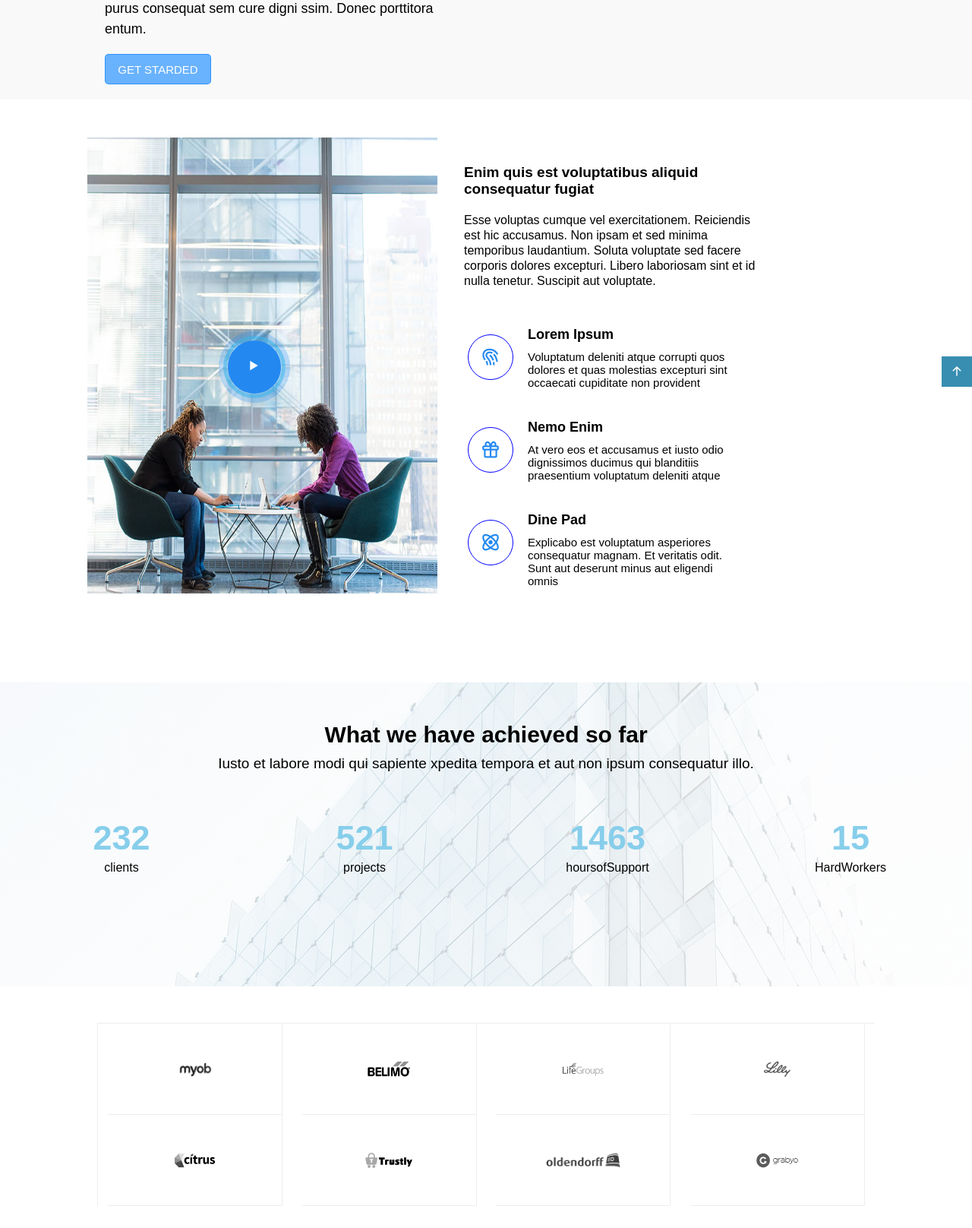
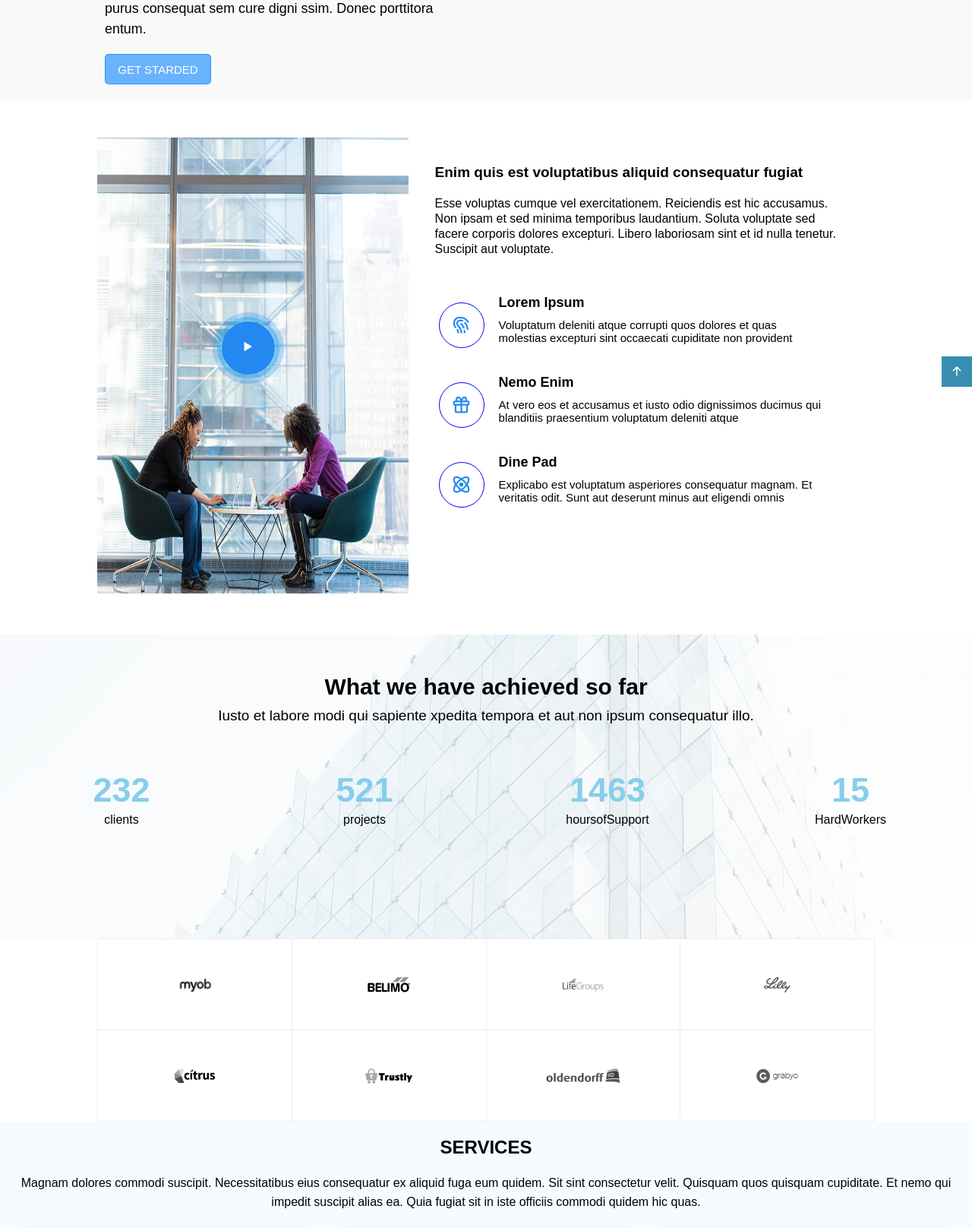
Before and after one commit to esakkirajmari/portfolio-2, a plain HTML site: page index.html in a window 1280 px wide. Shown: the part 276-1892 px from the top of the page at 76% size. Drawn offline with Linux system fonts and the light colour scheme.

Commit message:
css/style.css

```diff
--- a/css/style.css
+++ b/css/style.css
@@ -155,13 +155,13 @@
 }
 @media(min-width:1025px){
 	.feature-row-2{
-		width:90%;
+		width:100%;
 	}
 	.feature-col-1{
-		width:50%;
+		width:40%;
 	}
 	.feature-col-2{
-		width:50%;
+		width:60%;
 		padding:35px;
 	}
 }
@@ -350,14 +350,13 @@
 .feature-row-4{
 	width:80%;
 	margin:0 auto;
-	padding:3rem 0 ;
+
 }
 .about-logo{
 	border-top:1px solid #eee;
 	border-left:1px solid #eee;
 }
 .logo-gap{
-	width:90%;
 	border-bottom:1px solid #eee;
 	border-right:1px solid #eee;
 	display:flex;
@@ -400,7 +399,7 @@
 		justify-content:space-between;
 		margin:25px;
 	}
-	.card-3 i{
+	.service-icon i{
 		position:absolute;
 		align-content:center;
 		font-size:60px;
@@ -809,7 +808,7 @@ span{
 		width:100%;
 	}
 	.card-6{
-		width:32%;
+		width:30%;
 	}
 }
 @media(min-width:1025px){
--- a/index.html
+++ b/index.html
@@ -506,7 +506,6 @@
 				</div>
 			</div>
 			<div class="feature-row-10" id="contact">
-				<div class="map-head">
 					<div class="feature-col-14">
 						<h2>CONTACT</h2>
 						<p>Magnam dolores commodi suscipit. Necessitatibus eius consequatur ex aliquid fuga eum quidem. Sit sint consectetur velit. Quisquam quos quisquam cupiditate. Et nemo qui impedit suscipit alias ea.
@@ -515,7 +514,6 @@
 					<div class="map-image">
 						<iframe src="https://www.google.com/maps/embed?pb=!1m18!1m12!1m3!1d504829.02405428624!2d77.34846714631666!3d8.693757337682687!2m3!1f0!2f0!3f0!3m2!1i1024!2i768!4f13.1!3m3!1m2!1s0x3b0429c15ac547f7%3A0x9a707276cd8ae327!2sTenkasi%2C%20Tamil%20Nadu!5e0!3m2!1sen!2sin!4v1667209305038!5m2!1sen!2sin"></iframe>
 					</div>
-				</div>
 				<div class="maps">
 					<div class="feature-col-15">
 						<div class="card-7">
```
